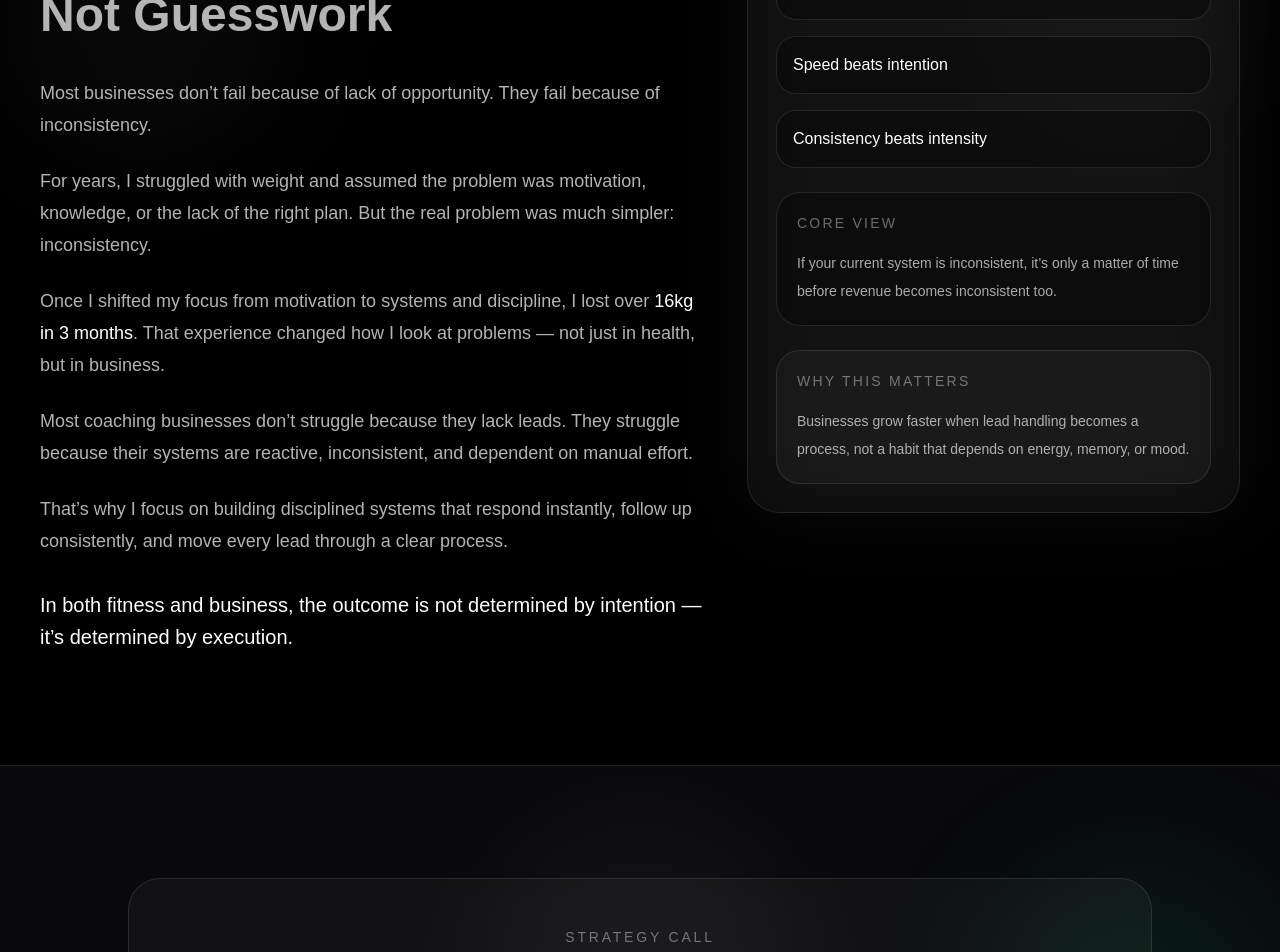
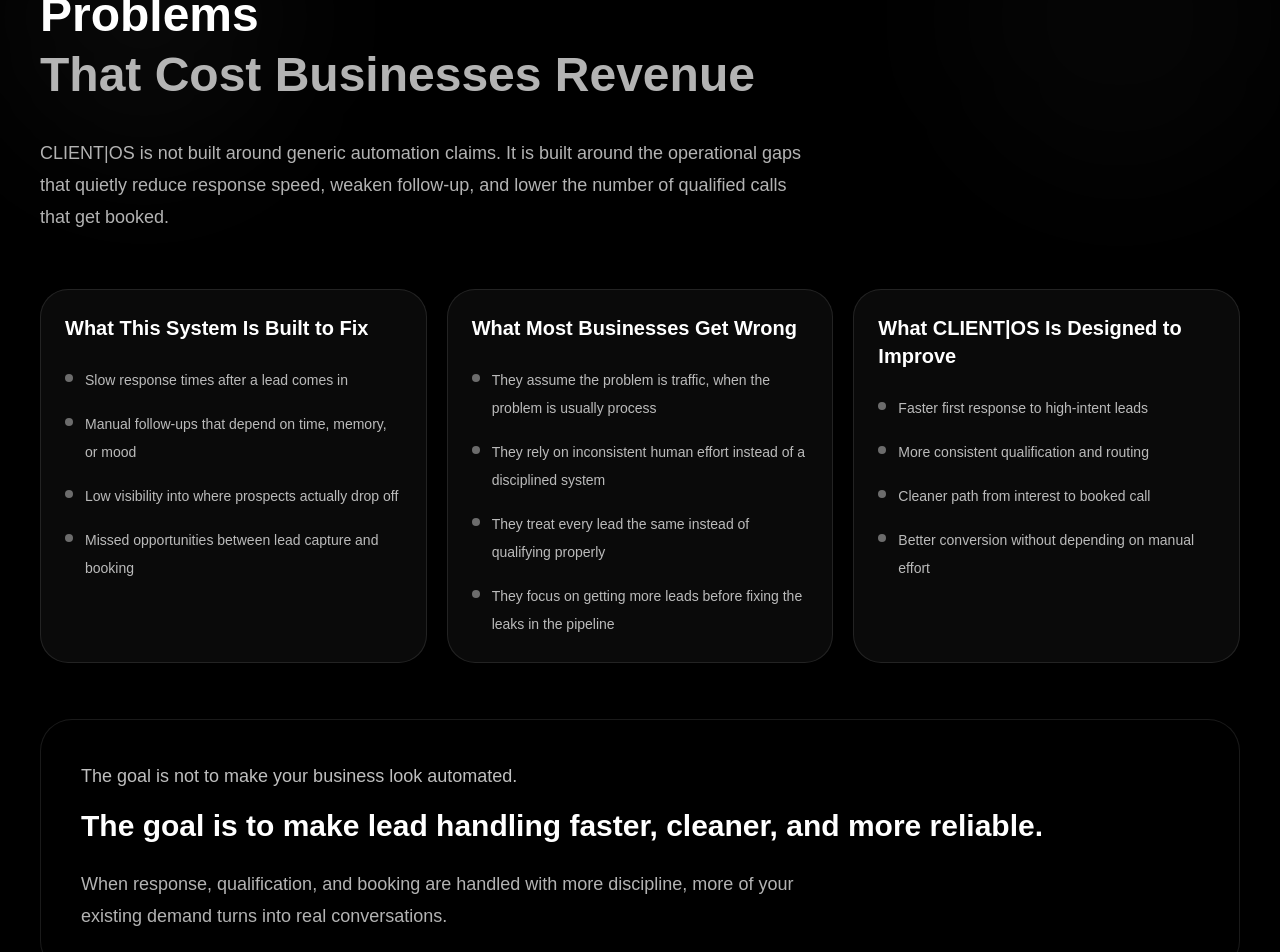
Before and after one commit to thestillcompass/client-os, a Next.js app: page / in a window 1280 px wide. Shown: the part 5720-6672 px from the top of the page. Built offline with nearby package versions, Linux system fonts and the light colour scheme.

Commit message:
Add proof section

```diff
--- a/app/page.tsx
+++ b/app/page.tsx
@@ -3,6 +3,7 @@
 import Hero from "@/components/home/Hero";
 import HowItWorks from "@/components/home/HowItWorks";
 import Problem from "@/components/home/Problem";
+import Proof from "@/components/home/Proof";
 import Solution from "@/components/home/Solution";
 import Footer from "@/components/ui/Footer";
 import Navbar from "@/components/ui/Navbar";
@@ -18,6 +19,7 @@
       <Problem />
       <Solution />
       <HowItWorks />
+      <Proof />
       <Founder />
       <CTA />
       <Footer />
--- /dev/null
+++ b/components/home/Proof.tsx
@@ -0,0 +1,103 @@
+import Container from "@/components/ui/Container";
+import SectionBadge from "@/components/ui/SectionBadge";
+import SectionHeading from "@/components/ui/SectionHeading";
+
+const proofBlocks = [
+  {
+    title: "What This System Is Built to Fix",
+    points: [
+      "Slow response times after a lead comes in",
+      "Manual follow-ups that depend on time, memory, or mood",
+      "Low visibility into where prospects actually drop off",
+      "Missed opportunities between lead capture and booking",
+    ],
+  },
+  {
+    title: "What Most Businesses Get Wrong",
+    points: [
+      "They assume the problem is traffic, when the problem is usually process",
+      "They rely on inconsistent human effort instead of a disciplined system",
+      "They treat every lead the same instead of qualifying properly",
+      "They focus on getting more leads before fixing the leaks in the pipeline",
+    ],
+  },
+  {
+    title: "What CLIENT|OS Is Designed to Improve",
+    points: [
+      "Faster first response to high-intent leads",
+      "More consistent qualification and routing",
+      "Cleaner path from interest to booked call",
+      "Better conversion without depending on manual effort",
+    ],
+  },
+];
+
+export default function Proof() {
+  return (
+    <section className="relative overflow-hidden border-t border-white/10 bg-black">
+      <div className="pointer-events-none absolute inset-0">
+        <div className="absolute left-0 top-24 h-72 w-72 rounded-full bg-white/[0.03] blur-3xl" />
+        <div className="absolute right-0 top-20 h-80 w-80 rounded-full bg-white/[0.02] blur-3xl" />
+      </div>
+
+      <Container className="relative py-24 md:py-28">
+        <div className="max-w-4xl">
+          <SectionBadge>Proof of Thinking</SectionBadge>
+
+          <SectionHeading className="max-w-4xl">
+            Built Around the Real Conversion Problems
+            <span className="block text-white/70">
+              That Cost Businesses Revenue
+            </span>
+          </SectionHeading>
+
+          <p className="mt-8 max-w-3xl text-base leading-8 text-white/70 sm:text-lg">
+            CLIENT|OS is not built around generic automation claims. It is built
+            around the operational gaps that quietly reduce response speed,
+            weaken follow-up, and lower the number of qualified calls that get
+            booked.
+          </p>
+        </div>
+
+        <div className="mt-14 grid gap-5 lg:grid-cols-3">
+          {proofBlocks.map((block) => (
+            <div
+              key={block.title}
+              className="rounded-[1.75rem] border border-white/10 bg-white/[0.04] p-6 backdrop-blur-sm"
+            >
+              <h3 className="text-xl font-semibold leading-7 text-white">
+                {block.title}
+              </h3>
+
+              <div className="mt-6 grid gap-4">
+                {block.points.map((point) => (
+                  <div key={point} className="flex items-start gap-3">
+                    <div className="mt-2 h-2 w-2 shrink-0 rounded-full bg-white/40" />
+                    <p className="text-sm leading-7 text-white/72">{point}</p>
+                  </div>
+                ))}
+              </div>
+            </div>
+          ))}
+        </div>
+
+        <div className="mt-14 rounded-[2rem] border border-white/10 bg-black/30 p-8 backdrop-blur-sm md:p-10">
+          <p className="text-lg leading-8 text-white/75">
+            The goal is not to make your business look automated.
+          </p>
+
+          <p className="mt-4 text-2xl font-semibold leading-9 text-white md:text-3xl">
+            The goal is to make lead handling faster, cleaner, and more
+            reliable.
+          </p>
+
+          <p className="mt-6 max-w-3xl text-base leading-8 text-white/70 sm:text-lg">
+            When response, qualification, and booking are handled with more
+            discipline, more of your existing demand turns into real
+            conversations.
+          </p>
+        </div>
+      </Container>
+    </section>
+  );
+}
```
